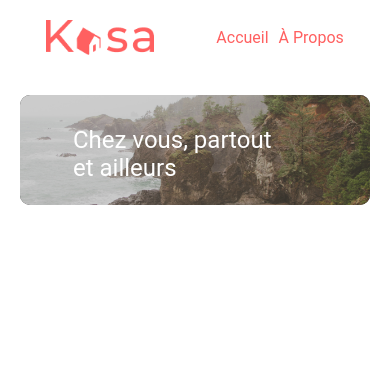
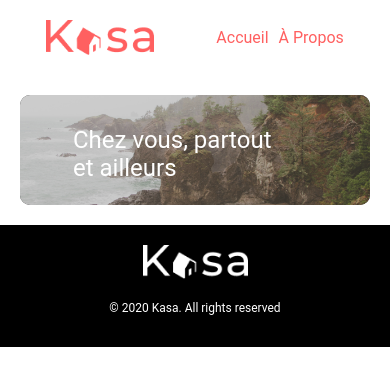
Before and after one commit to SamuelTussing/projet8-kasa, a React (Create React App) app: page / in a window 390 px wide. Shown: the top 386 px of the page. Built offline with nearby package versions, Linux system fonts and the light colour scheme.

Commit message:
footer mobile ok sass + html

```diff
--- a/src/components/App.js
+++ b/src/components/App.js
@@ -2,12 +2,14 @@
 import '../styles/sass/main.css';
 import Banniere from './Banniere';
 import Header from './Header'
+import Footer from './Footer'
 
 function App() {
   return (
     <div>
       <Header />
       <Banniere />
+      <Footer />
     </div>
 );
 }
--- /dev/null
+++ b/src/components/Footer.js
@@ -0,0 +1,11 @@
+import logo from '../assets/logo-kasa-blanc.png'
+
+
+function Footer(){
+    return  <div class='footer'>
+                <img src={logo} alt='logo kasa blanc' />
+                <p>© 2020 Kasa. All rights reserved</p>
+            </div>
+}
+
+export default Footer
--- /dev/null
+++ b/src/styles/sass/Layouts/_footer.scss
@@ -0,0 +1,24 @@
+@import "../Utils/variables";
+
+@media screen and (min-width: 320px){
+
+.footer{
+    display: flex;
+    flex-direction: column;
+    align-items: center;
+    background-color: black;
+    max-height: 209px;
+    padding: 20px;
+    gap: 10px;
+        & img{
+            width: 30%;
+
+        }
+        & p{
+            color: white;
+            font-size: 12px;
+        }
+}
+
+
+}
--- a/src/styles/sass/main.css
+++ b/src/styles/sass/main.css
@@ -66,6 +66,24 @@ h1 {
   }
 }
 @media screen and (min-width: 320px) {
+  .footer {
+    display: flex;
+    flex-direction: column;
+    align-items: center;
+    background-color: black;
+    max-height: 209px;
+    padding: 20px;
+    gap: 10px;
+  }
+  .footer img {
+    width: 30%;
+  }
+  .footer p {
+    color: white;
+    font-size: 12px;
+  }
+}
+@media screen and (min-width: 320px) {
   body {
     margin: 0px;
   }
--- a/src/styles/sass/main.scss
+++ b/src/styles/sass/main.scss
@@ -1,6 +1,7 @@
 @import "./Base/baserules";
 @import "./Layouts/header";
 @import "./Layouts/banniere";
+@import "./Layouts/footer";
 @import "./Utils/variables";
 
 
```
Also changed, not shown: src/assets/logo-kasa-blanc.png (added), 1 other file (tests, documents, lock files or other folders).
